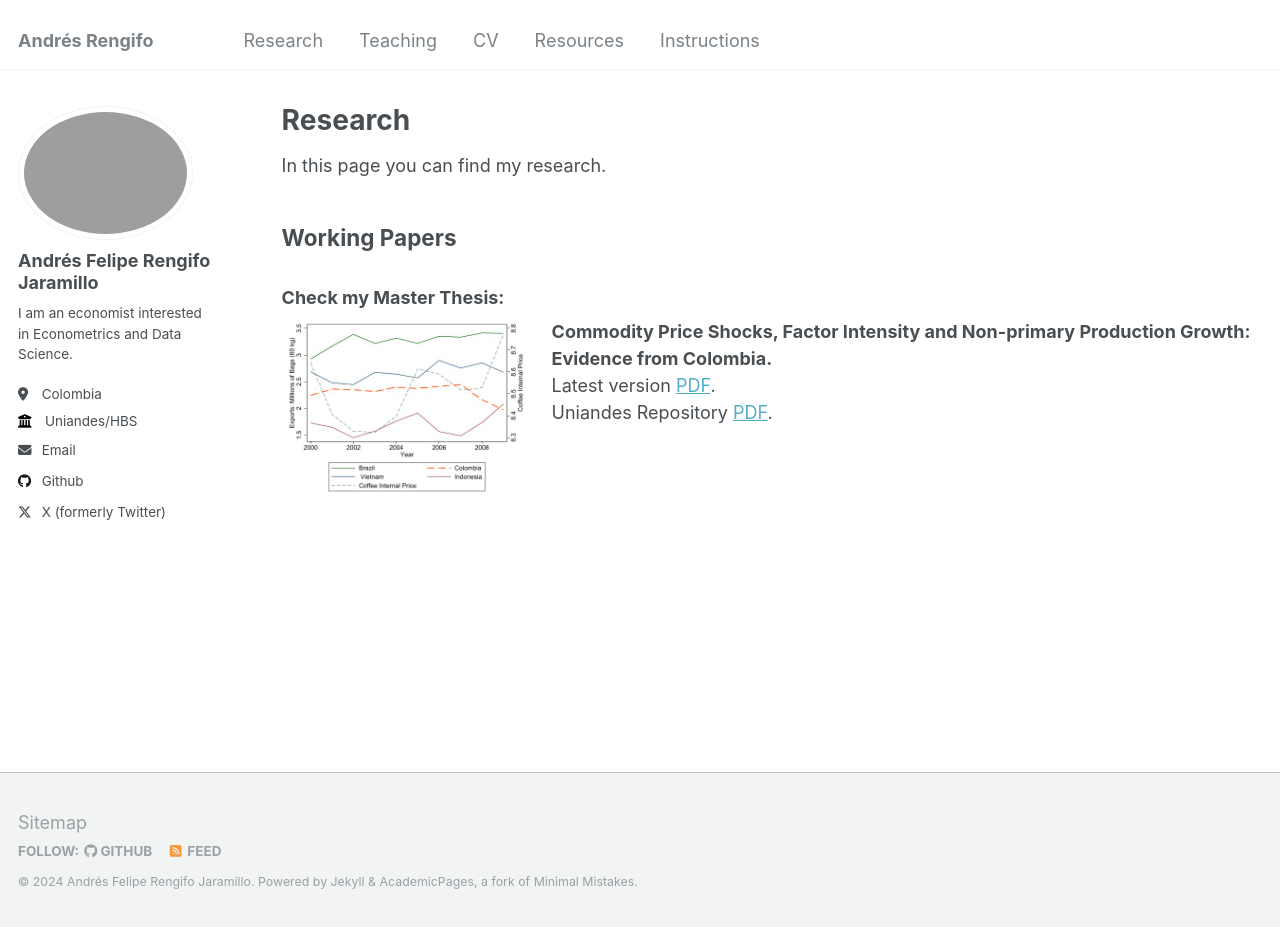
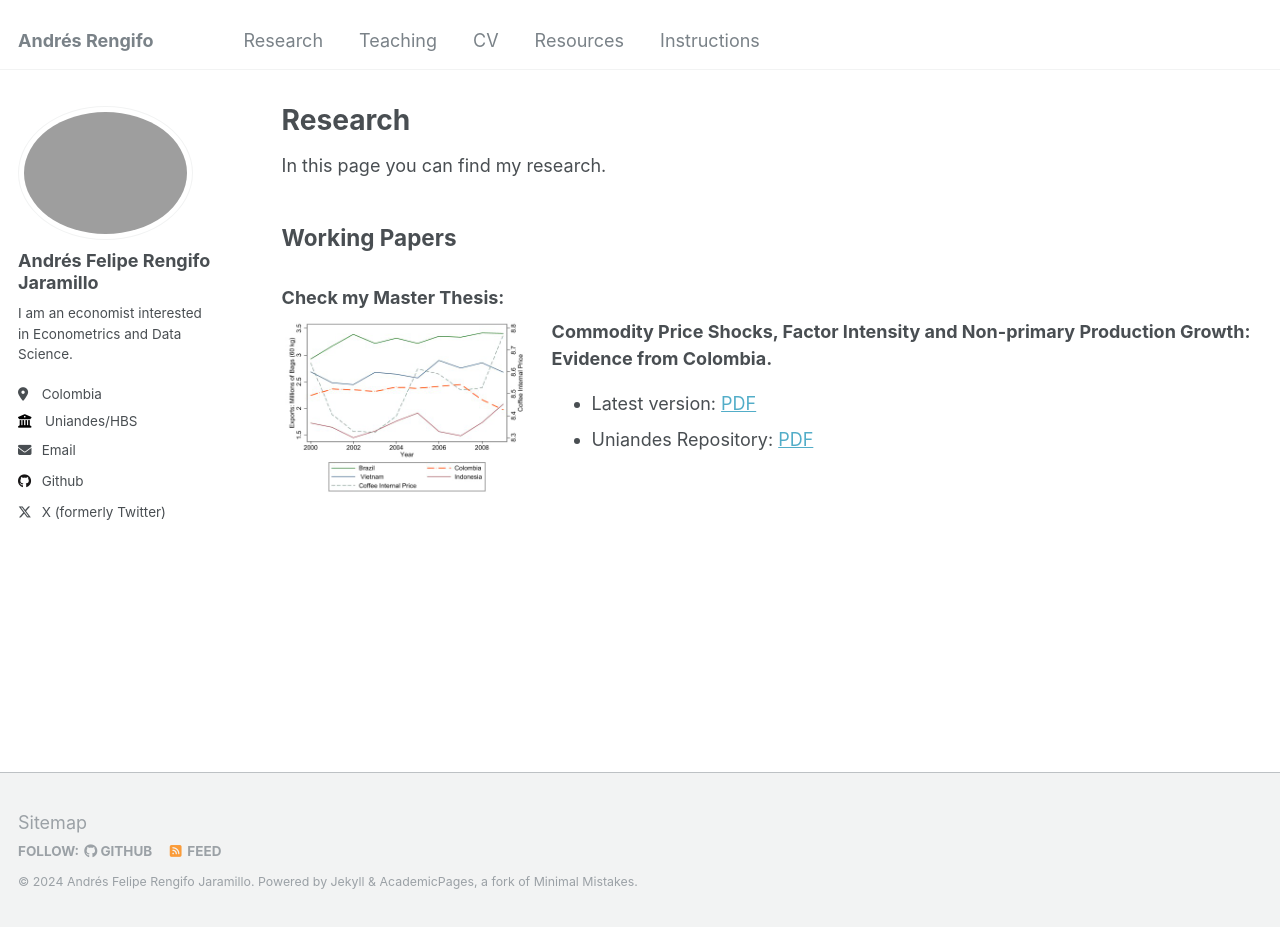
Before and after one commit to RengifoAndres/RengifoAndres.github.io, a Jekyll site: the page built from _pages/Research.md, in a window 1280 px wide and 927 px high. Built offline with Jekyll 4.4.1, drawn with Linux system fonts in a browser that asks for light colours.

Commit message:
Update Research.md

```diff
--- a/_pages/Research.md
+++ b/_pages/Research.md
@@ -16,7 +16,9 @@ In this page you can find my research.
   <img src="/images/research_images/exclution_r.jpg" alt="Image related to Commodity Price Shocks" style="width: 250px; height: auto; margin-right: 20px;">
   <div>
     <strong>Commodity Price Shocks, Factor Intensity and Non-primary Production Growth: Evidence from Colombia.</strong><br>
-    Latest version <a href="/files/Commodity_price_Rengifo.pdf">PDF</a>.<br>
-    Uniandes Repository <a href="https://repositorio.uniandes.edu.co/entities/publication/71893776-ea19-4290-909b-341633836cce">PDF</a>.
+ <ul>
+      <li>Latest version: <a href="/files/Commodity_price_Rengifo.pdf">PDF</a></li>
+      <li>Uniandes Repository: <a href="https://repositorio.uniandes.edu.co/entities/publication/71893776-ea19-4290-909b-341633836cce">PDF</a></li>
+    </ul>
   </div>
 </div>
```
